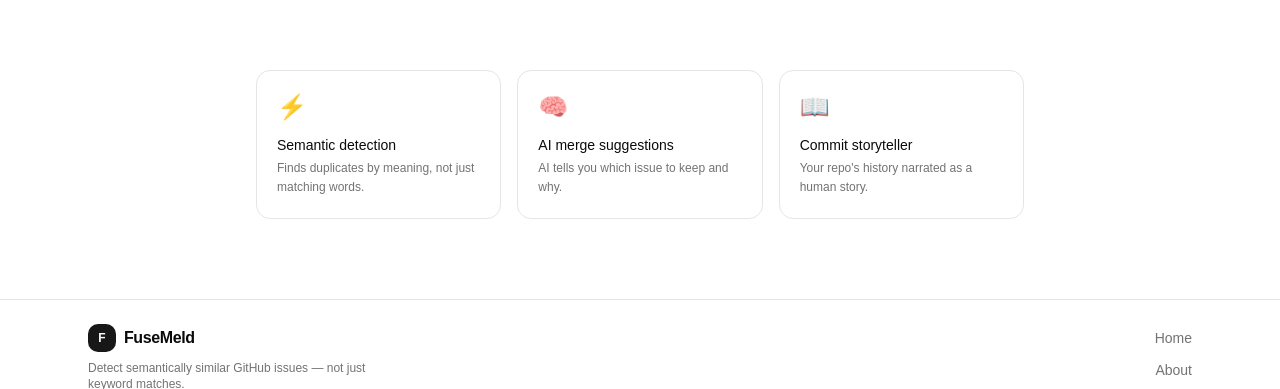
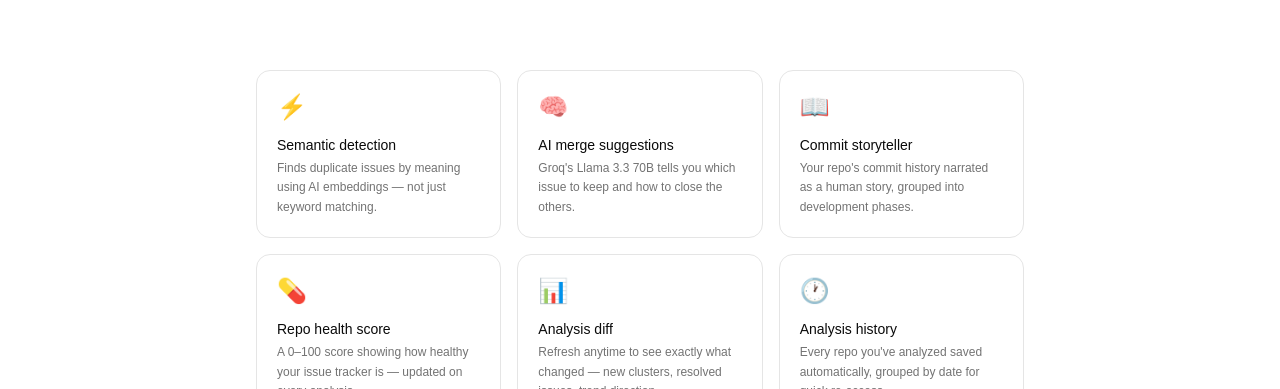
Before and after one commit to Codewithpabitra/FuseMeld, a React (Vite) app in the folder client/: page / in a window 1280 px wide. Shown: the part 563-952 px from the top of the page. Built offline with nearby package versions, Linux system fonts and the light colour scheme; no server answers.

Commit message:
updated the home and about features section with the latest features

```diff
--- a/client/src/pages/About.tsx
+++ b/client/src/pages/About.tsx
@@ -6,10 +6,25 @@ import { Badge } from "@/components/ui/badge";
 import { Separator } from "@/components/ui/separator";
 
 const techStack = [
-  { category: "Frontend", items: ["React 19", "TypeScript", "Tailwind CSS v4", "shadcn/ui", "Framer Motion"] },
-  { category: "Backend", items: ["Node.js", "Express 5", "TypeScript", "ESM Modules"] },
+  {
+    category: "Frontend",
+    items: [
+      "React 19",
+      "TypeScript",
+      "Tailwind CSS v4",
+      "shadcn/ui",
+      "Framer Motion",
+    ],
+  },
+  {
+    category: "Backend",
+    items: ["Node.js", "Express 5", "TypeScript", "ESM Modules"],
+  },
   { category: "Database", items: ["MongoDB Atlas", "Mongoose"] },
-  { category: "AI & Embeddings", items: ["Groq (Llama 3.3 70B)", "all-MiniLM-L6-v2", "@xenova/transformers"] },
+  {
+    category: "AI & Embeddings",
+    items: ["Groq (Llama 3.3 70B)", "all-MiniLM-L6-v2", "@xenova/transformers"],
+  },
   { category: "Auth & APIs", items: ["Clerk", "Octokit", "GitHub REST API"] },
 ];
 
@@ -43,6 +58,16 @@ const features = [
     icon: "⭐",
     title: "Saved Repositories",
     desc: "Bookmark repos you care about for quick re-analysis from your profile page. Remove them anytime.",
+  },
+  {
+    icon: "💊",
+    title: "Repo Health Score",
+    desc: "A 0–100 score calculated from duplicate ratio, issue volume, and cluster severity — giving maintainers an instant read on how healthy their issue tracker is.",
+  },
+  {
+    icon: "📊",
+    title: "Analysis Diff",
+    desc: "Refresh any analysis to see exactly what changed since last time — new clusters, resolved duplicates, issues opened or closed, and trend direction.",
   },
 ];
 
@@ -97,9 +122,9 @@ export default function About() {
             </h1>
 
             <p className="text-muted-foreground text-base sm:text-lg leading-relaxed max-w-2xl mx-auto">
-              FuseMeld was built to solve a real problem — open source maintainers
-              spending hours manually identifying duplicate issues across repos with
-              hundreds or thousands of open items.
+              FuseMeld was built to solve a real problem — open source
+              maintainers spending hours manually identifying duplicate issues
+              across repos with hundreds or thousands of open items.
             </p>
           </motion.div>
         </section>
@@ -305,7 +330,9 @@ export default function About() {
             className="rounded-xl border border-border bg-card p-8 flex flex-col sm:flex-row items-start sm:items-center gap-6"
           >
             <div className="w-14 h-14 rounded-full bg-primary flex items-center justify-center shrink-0">
-              <span className="text-primary-foreground text-xl font-bold">P</span>
+              <span className="text-primary-foreground text-xl font-bold">
+                P
+              </span>
             </div>
 
             <div className="flex-1">
@@ -313,8 +340,9 @@ export default function About() {
                 Pabitra Maity
               </h2>
               <p className="text-xs text-muted-foreground leading-relaxed mb-3">
-                Full-stack developer specializing in the MERN stack and TypeScript.
-                Built FuseMeld as an open-source tool for the developer community.
+                Full-stack developer specializing in the MERN stack and
+                TypeScript. Built FuseMeld as an open-source tool for the
+                developer community.
               </p>
               <div className="flex flex-wrap gap-2">
                 <a
@@ -353,7 +381,8 @@ export default function About() {
               Ready to clean up your issues?
             </h2>
             <p className="text-muted-foreground text-sm mb-6">
-              Paste any public GitHub repo and see the results in under a minute.
+              Paste any public GitHub repo and see the results in under a
+              minute.
             </p>
             <Link
               to="/"
--- a/client/src/pages/Home.tsx
+++ b/client/src/pages/Home.tsx
@@ -211,17 +211,32 @@ export default function Home() {
             {
               icon: "⚡",
               title: "Semantic detection",
-              desc: "Finds duplicates by meaning, not just matching words.",
+              desc: "Finds duplicate issues by meaning using AI embeddings — not just keyword matching.",
             },
             {
               icon: "🧠",
               title: "AI merge suggestions",
-              desc: "AI tells you which issue to keep and why.",
+              desc: "Groq's Llama 3.3 70B tells you which issue to keep and how to close the others.",
             },
             {
               icon: "📖",
               title: "Commit storyteller",
-              desc: "Your repo's history narrated as a human story.",
+              desc: "Your repo's commit history narrated as a human story, grouped into development phases.",
+            },
+            {
+              icon: "💊",
+              title: "Repo health score",
+              desc: "A 0–100 score showing how healthy your issue tracker is — updated on every analysis.",
+            },
+            {
+              icon: "📊",
+              title: "Analysis diff",
+              desc: "Refresh anytime to see exactly what changed — new clusters, resolved issues, trend direction.",
+            },
+            {
+              icon: "🕐",
+              title: "Analysis history",
+              desc: "Every repo you've analyzed saved automatically, grouped by date for quick re-access.",
             },
           ].map((f) => (
             <div
```
